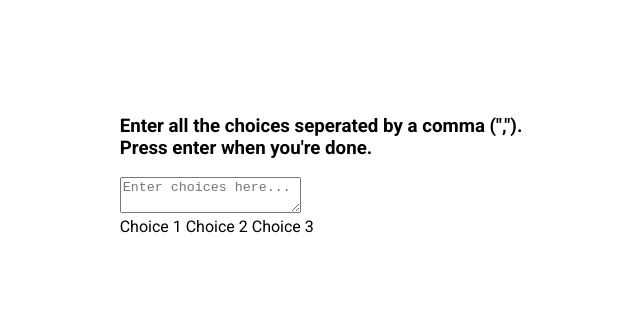
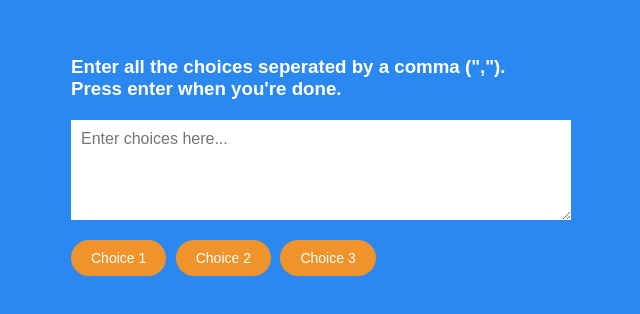
Before and after one commit to tod619/random_picker, a plain HTML site: page index.html in a window 1280 px wide. Shown: the part 234-548 px from the top of the page, without its empty margins (319-959 px from the left). Drawn offline with Linux system fonts and the light colour scheme; a web font is replaced by a local one.

Commit message:
add style to project in style.css file

```diff
--- a/style.css
+++ b/style.css
@@ -1,5 +1,5 @@
 /* Google Font Import */
-@import url("https://fonts.googleapis.com/css2?family=Roboto:wght@400;700&display=swap");
+@import url("https://fonts.googleapis.com/css2?family=Muli:wght@400;700&display=swap");
 
 /* Start: Global Styles */
 
@@ -8,7 +8,8 @@
 }
 
 body {
-  font-family: "Roboto", sans-serif;
+  background-color: #2b88f0;
+  font-family: "Muli", sans-serif;
   height: 100vh;
   display: flex;
   flex-direction: column;
@@ -17,4 +18,42 @@ body {
   overflow: hidden;
   margin: 0;
 }
+
+h3 {
+  color: #fff;
+  margin: 10px 0 20px;
+}
 /* End: Global Styles */
+
+.container {
+  width: 500px;
+}
+
+textarea {
+  border: none;
+  display: block;
+  width: 100%;
+  height: 100px;
+  font-family: inherit;
+  padding: 10px;
+  margin: 0 0 20px;
+  font-size: 1rem;
+}
+
+textarea:focus {
+  outline: none;
+}
+
+.tag {
+  background-color: #f0932b;
+  color: #fff;
+  border-radius: 50px;
+  padding: 10px 20px;
+  margin: 0 5px 10px 0;
+  font-size: 14px;
+  display: inline-block;
+}
+
+.tag.highlight {
+  background-color: #273c75;
+}
```
